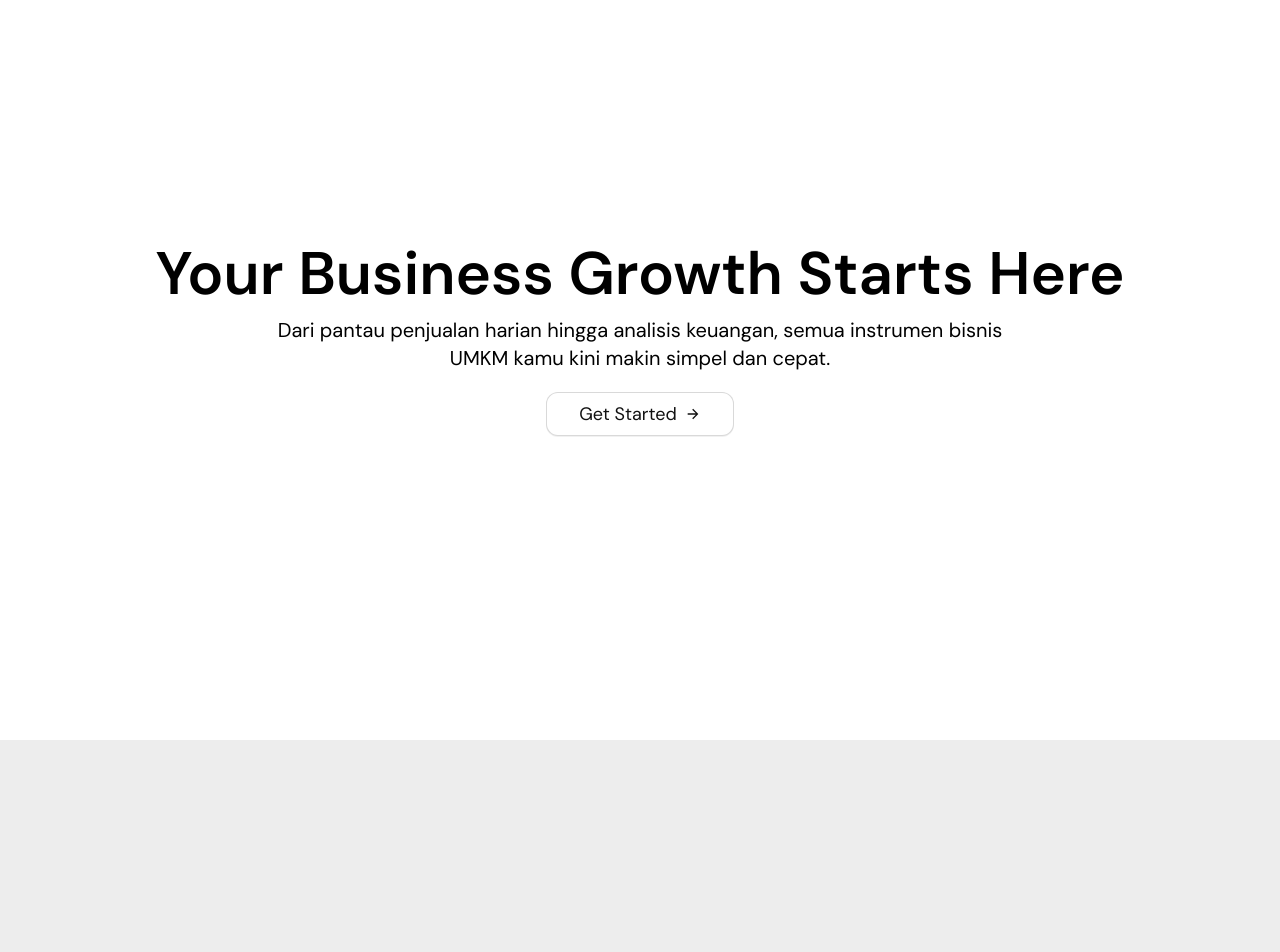
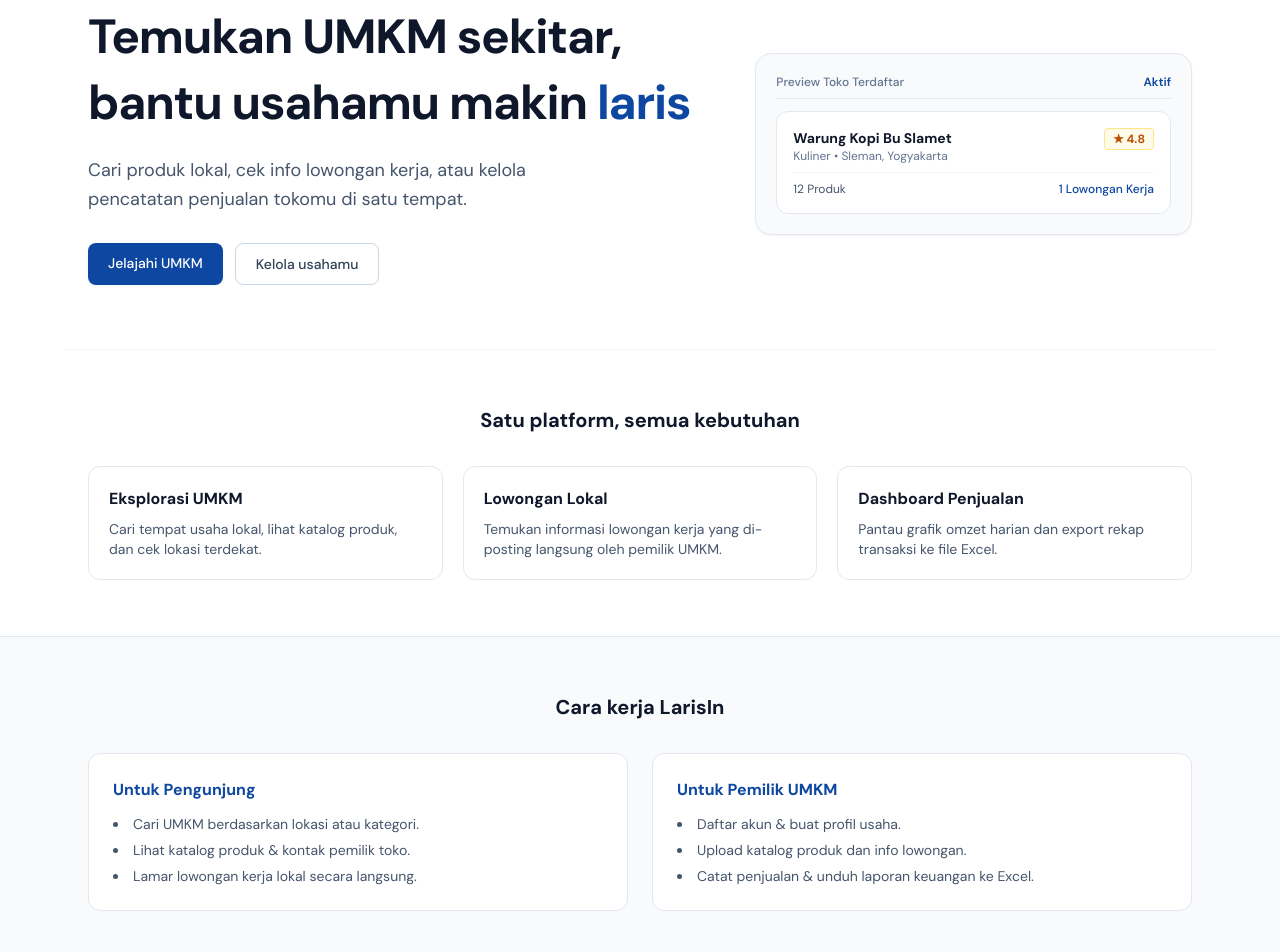
Before and after one commit to AbnerBgs/LarisIn, a Next.js app: page / in a window 1280 px wide. Shown: the part 140-1092 px from the top of the page. Built offline with nearby package versions, Linux system fonts and the light colour scheme.

Commit message:
landing page bagian home

```diff
--- a/src/app/(landing)/page.tsx
+++ b/src/app/(landing)/page.tsx
@@ -1,46 +1,141 @@
-"use client";
+import Link from "next/link";
 
-import { OriginButton } from "@/components/ui/origin-button";
-import { RiArrowRightLine } from "@remixicon/react";
+export default function LandingPage() {
+  return (
+    <div className="min-h-screen bg-white text-slate-900 flex flex-col font-sans">
+      {/* 1. HERO SECTION */}
+      <section className="max-w-6xl mx-auto px-6 pt-16 pb-16 w-full">
+        <div className="grid grid-cols-1 lg:grid-cols-12 gap-10 items-center">
 
-export default function Home() {
-  return (
-    <div className="relative font-sans">
-      <section
-        id="home"
-        className="flex flex-col h-screen items-center justify-center bg-white"
-      >
-        <div className="flex w-full max-w-7xl  flex-col items-center  justify-between py-32 px-16 text-black">
-          <h1 className="text-6xl font-semibold text-black">
-            Your Business Growth Starts Here
-          </h1>
-          <h3 className="mt-3 text-xl max-w-3xl text-center text-black">
-            Dari pantau penjualan harian hingga analisis keuangan, semua
-            instrumen bisnis UMKM kamu kini makin simpel dan cepat.
-          </h3>
+          {/* Left Text */}
+          <div className="lg:col-span-7 space-y-5">
+            <h1 className="text-3xl md:text-5xl font-bold tracking-tight text-slate-900 leading-snug">
+              Temukan UMKM sekitar, bantu usahamu makin{" "}
+              <span className="text-[#0D47A1]">laris</span>
+            </h1>
 
-          <OriginButton
-            className="h-11 mt-5 rounded-full md:rounded-xl border border-black/15 bg-white text-black shadow-[0_1px_0_rgba(17,17,17,0.06)] hover:border-black hover:bg-black hover:text-white"
-            onClick={() => {
-              const link = document.createElement("a");
-              link.href = "/";
-              link.click();
-            }}
-          >
-            <span className="inline-flex text-lg items-center gap-2">
-              Get Started
-              <RiArrowRightLine className="h-4 w-4" />
-            </span>
-          </OriginButton>
+            <p className="text-slate-600 text-base md:text-lg leading-relaxed max-w-lg">
+              Cari produk lokal, cek info lowongan kerja, atau kelola pencatatan penjualan tokomu di satu tempat.
+            </p>
+
+            <div className="flex flex-wrap gap-3 pt-2">
+              <Link
+                href="/cek-umkm"
+                className="bg-[#0D47A1] hover:bg-[#0A3882] text-white font-medium px-5 py-2.5 rounded-lg text-sm transition-all shadow-xs"
+              >
+                Jelajahi UMKM
+              </Link>
+              <Link
+                href="/dashboard"
+                className="bg-white hover:bg-slate-50 text-slate-700 font-medium px-5 py-2.5 rounded-lg text-sm border border-slate-300 transition-all"
+              >
+                Kelola usahamu
+              </Link>
+            </div>
+          </div>
+
+          {/* Right Preview Card */}
+          <div className="lg:col-span-5">
+            <div className="border border-slate-200 rounded-2xl p-5 bg-slate-50 shadow-xs space-y-3">
+              <div className="flex justify-between items-center text-xs text-slate-500 font-medium border-b border-slate-200 pb-2">
+                <span>Preview Toko Terdaftar</span>
+                <span className="text-[#0D47A1] font-semibold">Aktif</span>
+              </div>
+              <div className="bg-white p-4 rounded-xl border border-slate-200 space-y-2">
+                <div className="flex justify-between items-start">
+                  <div>
+                    <h4 className="font-bold text-slate-900 text-sm">Warung Kopi Bu Slamet</h4>
+                    <p className="text-xs text-slate-500">Kuliner • Sleman, Yogyakarta</p>
+                  </div>
+                  <span className="text-xs bg-amber-50 text-amber-700 font-bold px-2 py-0.5 rounded border border-amber-200">
+                    ★ 4.8
+                  </span>
+                </div>
+                <div className="pt-2 border-t border-slate-100 flex justify-between text-xs text-slate-600">
+                  <span>12 Produk</span>
+                  <span className="text-[#0D47A1] font-medium">1 Lowongan Kerja</span>
+                </div>
+              </div>
+            </div>
+          </div>
+
         </div>
       </section>
 
-      <section
-        id="about"
-        className="flex flex-col h-screen items-center  justify-center"
-      >
-        <div className="flex w-full h-auto max-w-7xl flex-col py-32 px-16 items-center justify-between">
-          <h1 className="text-xl font-semibold text-black">next section</h1>
+      {/* 2. FEATURE SECTION */}
+      <section className="max-w-6xl mx-auto px-6 py-14 w-full border-t border-slate-100">
+        <h2 className="text-xl font-bold text-slate-900 text-center mb-8">
+          Satu platform, semua kebutuhan
+        </h2>
+
+        <div className="grid grid-cols-1 md:grid-cols-3 gap-5">
+          <div className="p-5 border border-slate-200 rounded-xl bg-white hover:border-[#0D47A1]/50 transition-all space-y-2">
+            <h3 className="font-bold text-slate-900">Eksplorasi UMKM</h3>
+            <p className="text-sm text-slate-600">
+              Cari tempat usaha lokal, lihat katalog produk, dan cek lokasi terdekat.
+            </p>
+          </div>
+
+          <div className="p-5 border border-slate-200 rounded-xl bg-white hover:border-[#0D47A1]/50 transition-all space-y-2">
+            <h3 className="font-bold text-slate-900">Lowongan Lokal</h3>
+            <p className="text-sm text-slate-600">
+              Temukan informasi lowongan kerja yang di-posting langsung oleh pemilik UMKM.
+            </p>
+          </div>
+
+          <div className="p-5 border border-slate-200 rounded-xl bg-white hover:border-[#0D47A1]/50 transition-all space-y-2">
+            <h3 className="font-bold text-slate-900">Dashboard Penjualan</h3>
+            <p className="text-sm text-slate-600">
+              Pantau grafik omzet harian dan export rekap transaksi ke file Excel.
+            </p>
+          </div>
+        </div>
+      </section>
+
+      {/* 3. HOW IT WORKS SECTION */}
+      <section className="bg-slate-50 border-t border-slate-200 py-14">
+        <div className="max-w-6xl mx-auto px-6 w-full">
+          <h2 className="text-xl font-bold text-slate-900 text-center mb-8">
+            Cara kerja LarisIn
+          </h2>
+
+          <div className="grid grid-cols-1 md:grid-cols-2 gap-6">
+            <div className="p-6 bg-white border border-slate-200 rounded-xl space-y-3">
+              <h3 className="font-bold text-[#0D47A1] text-base">Untuk Pengunjung</h3>
+              <ul className="text-sm text-slate-600 space-y-1.5 list-disc list-inside">
+                <li>Cari UMKM berdasarkan lokasi atau kategori.</li>
+                <li>Lihat katalog produk & kontak pemilik toko.</li>
+                <li>Lamar lowongan kerja lokal secara langsung.</li>
+              </ul>
+            </div>
+
+            <div className="p-6 bg-white border border-slate-200 rounded-xl space-y-3">
+              <h3 className="font-bold text-[#0D47A1] text-base">Untuk Pemilik UMKM</h3>
+              <ul className="text-sm text-slate-600 space-y-1.5 list-disc list-inside">
+                <li>Daftar akun & buat profil usaha.</li>
+                <li>Upload katalog produk dan info lowongan.</li>
+                <li>Catat penjualan & unduh laporan keuangan ke Excel.</li>
+              </ul>
+            </div>
+          </div>
+        </div>
+      </section>
+
+      {/* 4. CTA BANNER SECTION */}
+      <section className="max-w-6xl mx-auto px-6 py-14 w-full">
+        <div className="bg-[#0D47A1] text-white rounded-2xl p-8 text-center space-y-4">
+          <h2 className="text-2xl font-bold">Punya UMKM? Daftarkan sekarang, gratis</h2>
+          <p className="text-blue-100 text-sm max-w-md mx-auto">
+            Perluas jangkauan usahamu dan kelola pencatatan penjualan dengan lebih gampang.
+          </p>
+          <div className="pt-2">
+            <Link
+              href="/dashboard"
+              className="inline-block bg-white text-[#0D47A1] font-semibold px-5 py-2.5 rounded-lg text-sm hover:bg-blue-50 transition-all"
+            >
+              Daftar Gratis
+            </Link>
+          </div>
         </div>
       </section>
     </div>
```
Also changed, not shown: 1 other file (tests, documents, lock files or other folders).
